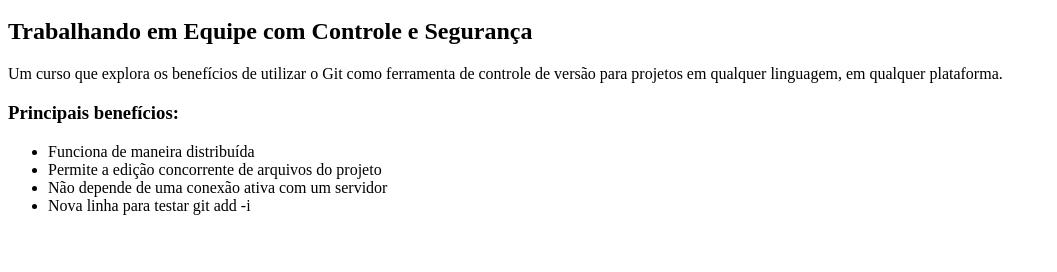
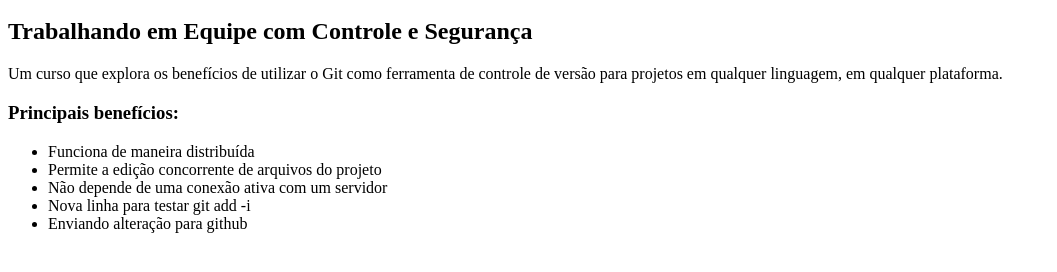
Before and after one commit to piratesProject/curso-git, a plain HTML site: page index.html in a window 1280 px wide. Shown: the part 48-320 px from the top of the page, without its empty margins (0-1057 px from the left). Drawn offline with Linux system fonts and the light colour scheme.

Commit message:
alterando para enviar ao github

```diff
--- a/index.html
+++ b/index.html
@@ -13,6 +13,7 @@
             <li>Permite a edição concorrente de arquivos do projeto</li>
             <li>Não depende de uma conexão ativa com um servidor</li>
 			<li>Nova linha para testar git add -i</li>
+			<li>Enviando alteração para github</li>
         </ul>
     </body>
 </html>
```
